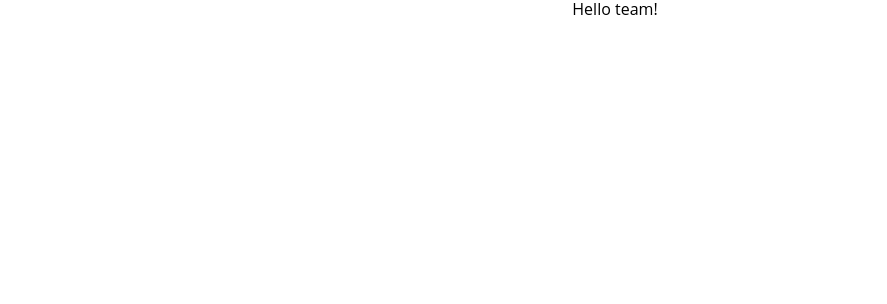
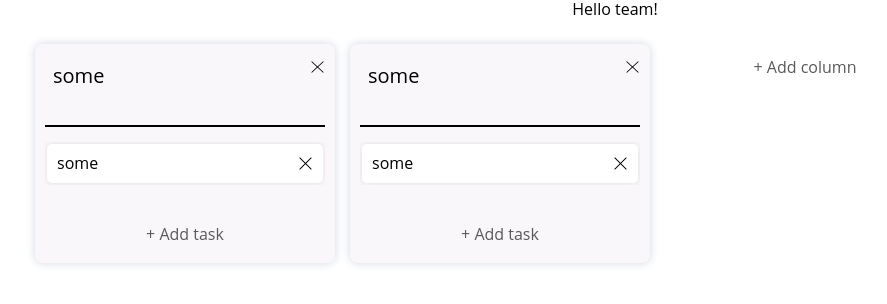
Before and after one commit to svr-by/project-management-app, a React (Create React App) app: page / in a window 1280 px wide. Shown: the top 304 px of the page, without its empty margins (25-912 px from the left). Built offline with nearby package versions, Linux system fonts and the light colour scheme.

Commit message:
feat: add components for board

```diff
--- a/package.json
+++ b/package.json
@@ -34,7 +34,8 @@
     "start": "react-scripts start",
     "build": "react-scripts build",
     "test": "react-scripts test",
-    "eject": "react-scripts eject"
+    "eject": "react-scripts eject",
+    "lint": "eslint . --ext .tsx,.ts"
   },
   "eslintConfig": {
     "extends": [
--- /dev/null
+++ b/src/app/components/Board/Board.scss
@@ -0,0 +1,110 @@
+ul {
+  list-style: none;
+}
+
+li {
+  display: block;
+}
+
+.container-tasks {
+  display: flex;
+  flex-wrap: nowrap;
+  gap: 15px;
+  padding: 10px 20px;
+  height: calc(100vh - 150px);
+  overflow: auto;
+}
+
+.container-columns {
+  display: flex;
+  flex-direction: row;
+  gap: 15px;
+}
+
+.column {
+  width: 300px;
+}
+
+.card-task {
+  display: flex;
+  flex-direction: column;
+  padding: 10px;
+  background-color: #f9f7fa;
+  box-shadow: 0 0 10px 0 #d2d7e0;
+  border-radius: 8px;
+  opacity: 1;
+}
+
+.title-task {
+  display: flex;
+  justify-content: space-between;
+  padding: 5px 0 10px;
+  gap: 15px;
+  margin-bottom: 15px;
+  border-bottom: solid 2px #000;
+}
+
+.title-input {
+  padding: 5px 8px;
+  background-color: transparent;
+  border: 0;
+  border-radius: 7px;
+  font-size: 20px;
+  cursor: pointer;
+  resize: none;
+  overflow: hidden;
+}
+
+.close-button {
+  width: 15px;
+  height: 15px;
+  padding: 0;
+  background: url(../../../../public/svg/close.svg) no-repeat 50%;
+  border: none;
+  cursor: pointer;
+  transition: .2s linear;
+}
+
+.tasks-list {
+  min-height: 1px;
+  margin-bottom: 10px;
+  padding: 2px;
+  display: flex;
+  grid-gap: 7px;
+  gap: 7px;
+  flex-direction: column;
+  overflow: hidden auto;
+}
+
+.task-item {
+  display: flex;
+  align-items: center;
+  justify-content: space-between;
+  padding: 10px;
+  border-radius: 5px;
+  box-shadow: 0 0 8px rgb(0 0 0 / 10%);
+  background-color: #fff;
+  cursor: pointer;
+}
+
+.task-title {
+  max-width: 200px;
+  overflow-wrap: break-word;
+  word-break: break-word;
+}
+
+.container-add-button {
+  width: 280px;
+}
+
+.add-button {
+  width: 100%;
+  margin-top: 20px;
+  padding: 10px;
+  color: #5a5a5a;
+  background-color: transparent;
+  border: none;
+  border-radius: 8px;
+  cursor: pointer;
+  transition: .2s linear;
+}
--- /dev/null
+++ b/src/app/components/Board/Board.tsx
@@ -0,0 +1,79 @@
+import './Board.scss';
+import { useRef, useEffect } from 'react';
+import { Column } from '../Column/Column';
+
+function Board() {
+  const listColumnsRef = useRef<HTMLUListElement>(null);
+  const data = [
+    {
+      id: 'sbalgr',
+      title: 'some',
+      order: 1,
+      tasks: [
+        {
+          id: 'sbalgr',
+          title: 'some',
+          order: 1,
+          description: 'kjrgn',
+          userID: null,
+        },
+      ],
+    },
+    {
+      id: 'sbalgr',
+      title: 'some',
+      order: 2,
+      tasks: [
+        {
+          id: 'sbalgr',
+          title: 'some',
+          order: 1,
+          description: 'kjrgn',
+          userID: null,
+        },
+      ],
+    },
+  ];
+
+  // useEffect(() => {
+  //   dispatch(fetchCards({ limitData, currentPage, searchString }));
+  // }, [limitData, currentPage, searchString, dispatch]);
+
+  const addColumn = () => {
+    const x = {
+      id: '6666',
+      title: '6666',
+      order: 1,
+      tasks: [
+        {
+          id: '6666',
+          title: '66666',
+          order: 1,
+          description: '66666',
+          userID: null,
+        },
+      ],
+    };
+    data.push(x);
+    console.log(data);
+  };
+
+  return (
+    <div className="container-tasks">
+      <ul className="container-columns" ref={listColumnsRef}>
+        {data.map((el, ind) => (
+          <li className="column" key={ind}>
+            <Column dataColumn={el} />
+          </li>
+        ))}
+      </ul>
+      <div className="container-add-button">
+        <button className="add-button" onClick={addColumn}>
+          + Add column
+        </button>
+      </div>
+    </div>
+  );
+}
+
+export { Board };
--- /dev/null
+++ b/src/app/components/Column/Column.tsx
@@ -0,0 +1,63 @@
+import { useRef, useState } from 'react';
+import { Task } from '../Task/Task';
+
+export type ITask = {
+  id: string;
+  title: string;
+  order: number;
+  description: string;
+  userID: string | null;
+};
+
+type IColumn = {
+  id: string;
+  title: string;
+  order: number;
+  tasks: ITask[];
+};
+
+type ColumnProps = {
+  dataColumn: IColumn;
+};
+
+function Column(props: ColumnProps) {
+  const textAreaRef = useRef<HTMLTextAreaElement>(null);
+  const [value, setValue] = useState('');
+
+  const autosize = () => {
+    if (textAreaRef.current) {
+      textAreaRef.current.style.height = 'auto';
+      textAreaRef.current.style.height = textAreaRef.current.scrollHeight + 'px';
+    }
+  };
+
+  const handleChange = () => {
+    if (textAreaRef.current) {
+      setValue(textAreaRef.current.value);
+      autosize();
+    }
+  };
+
+  return (
+    <div className="card-task">
+      <div className="title-task">
+        <textarea
+          className="title-input"
+          spellCheck="false"
+          ref={textAreaRef}
+          onChange={handleChange}
+          value={props.dataColumn.title}
+        ></textarea>
+        <button className="close-button"></button>
+      </div>
+      <ul className="tasks-list">
+        {props.dataColumn.tasks.map((el, ind) => (
+          <Task key={ind} dataTask={el} />
+        ))}
+      </ul>
+      <button className="add-button">+ Add task</button>
+    </div>
+  );
+}
+
+export { Column };
--- /dev/null
+++ b/src/app/components/Task/Task.tsx
@@ -0,0 +1,19 @@
+import { ITask } from '../Column/Column';
+
+type TaskProps = {
+  dataTask: ITask;
+};
+
+function Task(props: TaskProps) {
+  // const dispatch = useAppDispatch();
+  //  onClick={() => dispatch(deleteTask(id))}  - НА КНОПКУ.
+
+  return (
+    <li className="task-item">
+      <div className="task-title">{props.dataTask.title}</div>
+      <button className="close-button"></button>
+    </li>
+  );
+}
+
+export { Task };
--- a/src/index.tsx
+++ b/src/index.tsx
@@ -4,6 +4,7 @@ import { Provider } from 'react-redux';
 import { store } from './redux/store';
 import App from 'app/App';
 import './index.scss';
+import { Board } from 'app/components/Board/Board';
 
 const container = document.getElementById('root')!;
 const root = createRoot(container);
@@ -12,6 +13,7 @@ root.render(
   <React.StrictMode>
     <Provider store={store}>
       <App />
+      <Board />
     </Provider>
   </React.StrictMode>
 );
```
Also changed, not shown: public/svg/close.svg (added).
